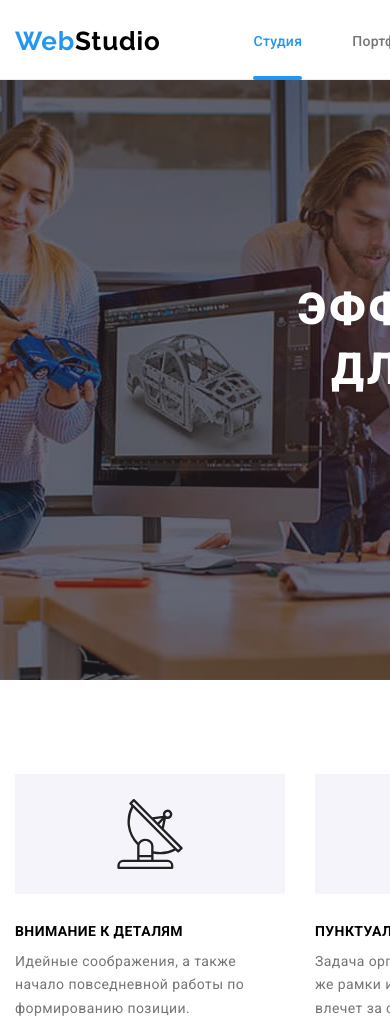
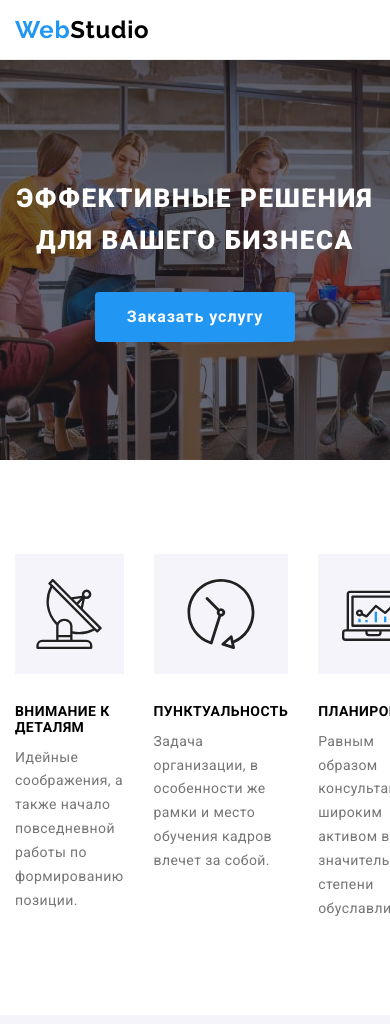
Before and after one commit to gerodoT89/goit-markup-hw-08, a plain HTML site: page index.html in a window 390 px wide. Shown: the top 1024 px of the page. Drawn offline with nearby package versions, Linux system fonts and the light colour scheme.

Commit message:
14:22 12.02.2022

```diff
--- a/index.html
+++ b/index.html
@@ -29,7 +29,7 @@
             <a class="logo" href="index.html">
               <span class="logo-header">Web</span>Studio</a
             >
-            <ul class="site-list">
+            <!-- <ul class="site-list">
               <li>
                 <a class="site-list__link current" href="index.html"
                   ><span class="site-list__logo-color">Студия</span></a
@@ -63,11 +63,11 @@
             </li>
           </ul>
         </div>
-      </div>
+      </div> -->
     </header>
     <main>
-      <section class="hero main-container">
-        <div class="container">
+      <section class="hero">
+        <div class="container main-container">
           <h1 class="hero-title">Эффективные решения для вашего бизнеса</h1>
           <button type="button" class="button__style" data-modal-open>
             Заказать услугу
--- a/sass/components/_logo.scss
+++ b/sass/components/_logo.scss
@@ -1,13 +1,16 @@
 //----- header logo -----//
 .logo {
   font-family: Raleway, sans-serif;
-  @include font(26px, 700, 1.19, 0.03em);
+  @include font(24px, 700, 1.16, 0.03em);
   text-decoration: none;
   color: var(--webstudio-text-color);
-  margin-top: 24px;
-  margin-bottom: 25px;
+  margin-top: 16px;
+  margin-bottom: 16px;
   display: flex;
+  justify-content: space-between;
+  align-items: center;
 }
+// @include font(26px, 700, 1.19, 0.03em);
 .logo-header {
   color: var(--accent-color);
   text-decoration: none;
--- a/sass/layout/_header.scss
+++ b/sass/layout/_header.scss
@@ -9,11 +9,12 @@
   align-items: center;
 }
 .header {
-  height: 80px;
+  height: 60px;
   border-bottom-style: solid;
   border-bottom-color: #ececec;
   border-width: 1px;
 }
+// height: 80px;
 .site-list__link {
   font-weight: 500;
   line-height: 16px;
--- a/sass/layout/_hero-sections.scss
+++ b/sass/layout/_hero-sections.scss
@@ -1,20 +1,20 @@
 // ------- Хиро секция -------//
 .hero {
   background-color: var(--footer-main-background-color);
+  background-repeat: no-repeat;
+  background-position: center;
+  background-size: cover;
+  max-width: 1600px;
+  text-align: center;
+  padding-top: 118px;
+  padding-bottom: 118px;
+  margin: 0 auto;
   background-image: linear-gradient(
       rgba(47, 48, 58, 0.4),
       rgba(47, 48, 58, 0.4)
     ),
     url(../../images/Hero_mob_1x.jpg);
-  background-repeat: no-repeat;
-  background-position: center;
-  background-size: contain;
-  // max-width: 1600px;
-  margin: auto;
-  // margin-right: auto;
-  // margin-left: auto;
   @media (min-device-pixel-ratio: 2),
-    (webkit-min-device-pixel-ratio: 2),
     (min-resolution: 192dpi),
     (min-resolution: 2dppx) {
     background-image: linear-gradient(
@@ -23,6 +23,45 @@
       ),
       url(../../images/Hero_mob_2x.jpg);
   }
+
+  @include tab {
+    background-image: linear-gradient(
+        rgba(47, 48, 58, 0.4),
+        rgba(47, 48, 58, 0.4)
+      ),
+      url(../../images/Hero_tab_1x.jpg);
+    @media (min-device-pixel-ratio: 2),
+      (min-resolution: 192dpi),
+      (min-resolution: 2dppx) {
+      background-image: linear-gradient(
+          rgba(47, 48, 58, 0.4),
+          rgba(47, 48, 58, 0.4)
+        ),
+        url(../../images/Hero_tab_2x.jpg);
+    }
+  }
+
+  @include desk {
+    background-image: linear-gradient(
+        rgba(47, 48, 58, 0.4),
+        rgba(47, 48, 58, 0.4)
+      ),
+      url(../../images/hero.img.jpg);
+
+    @media (min-device-pixel-ratio: 2),
+      (min-resolution: 192dpi),
+      (min-resolution: 2dppx) {
+      background-image: linear-gradient(
+          rgba(47, 48, 58, 0.4),
+          rgba(47, 48, 58, 0.4)
+        ),
+        url(../../images/Hero_desk_2x.jpg);
+    }
+    padding-top: 200px;
+    padding-bottom: 200px;
+    margin-right: auto;
+    margin-left: auto;
+  }
 }
 
 .hero-title {
@@ -30,19 +69,17 @@
   text-align: center;
   text-transform: uppercase;
   color: var(--main-batton-address-color);
-  width: 360px;
-  height: 84px;
-  // margin-right: auto;
-  // margin-left: auto;
+  max-width: 360px;
+  margin-right: auto;
+  margin-left: auto;
   margin-bottom: 30px;
-  display: block;
-  // @media desc {
-  //   @include font(44px, 900, 1.36, 0.06em);
-  //   width: 696px;
-  // }
+
+  @include desk {
+    @include font(44px, 900, 1.36, 0.06em);
+    max-width: 696px;
+  }
 }
 .main-container {
-  text-align: center;
-  padding-top: 118px;
-  padding-bottom: 118px;
+  padding: 0;
+  width: 100%;
 }
--- a/sass/layout/_work.scss
+++ b/sass/layout/_work.scss
@@ -7,6 +7,9 @@
 .work-section {
   padding-top: 0px;
   padding-bottom: 94px;
+  @media screen and(max-width:1199px) {
+    display: none;
+  }
 }
 .work-card__item {
   display: block;
@@ -21,7 +24,7 @@
   position: relative;
 }
 .work__text {
-  font-family: 'Roboto';
+  font-family: "Roboto";
   @include font(14px, 700, 1.14, 0.03em);
   text-align: center;
   text-transform: uppercase;
```
Also changed, not shown: css/main.css, css/main.min.css, sass/main.css (deleted), 3 other files.
